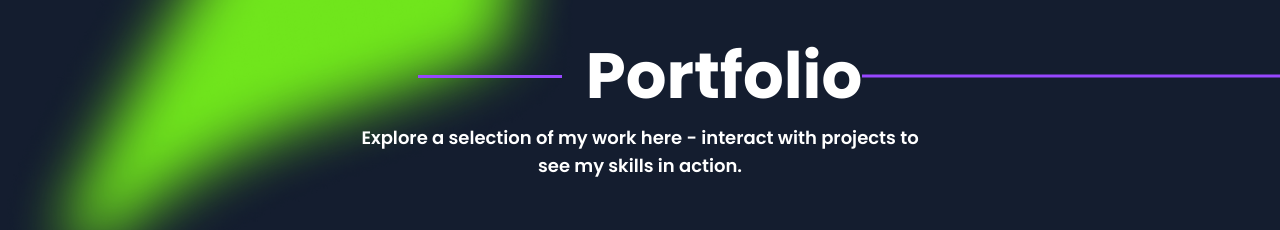
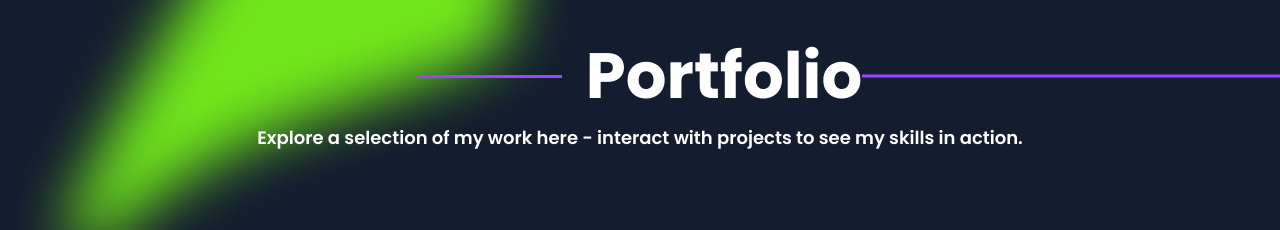
Before and after one commit to Hamidou-ctr/portfolio, an Angular app: page / in a window 1280 px wide. Shown: the part 2380-2610 px from the top of the page. Built offline with nearby package versions, Linux system fonts and the light colour scheme.

Commit message:
feat: remove LinkedIn profile from data and UI components

```diff
--- a/src/app/core/data/profile.data.ts
+++ b/src/app/core/data/profile.data.ts
@@ -2,7 +2,6 @@ export interface Profile {
   readonly name: string;
   readonly email: string;
   readonly github: string;
-  readonly linkedin: string;
 }
 
 /** Replace the placeholder links with your real GitHub / LinkedIn profile URLs. */
@@ -10,5 +9,4 @@ export const PROFILE: Profile = {
   name: 'Hamidou Diallo',
   email: 'hamiduguinea@gmail.com',
   github: 'https://github.com/Hamidou-ctr',
-  linkedin: '#',
 };
--- a/src/app/layout/footer/footer.ts
+++ b/src/app/layout/footer/footer.ts
@@ -44,15 +44,6 @@ import { BrandLogo } from '../../shared/brand-logo/brand-logo';
               class="h-8 w-8"
             />
           </a>
-          <a [href]="profile.linkedin" target="_blank" rel="noopener" aria-label="LinkedIn">
-            <img
-              ngSrc="assets/img/linkedin_button.png"
-              width="30"
-              height="31"
-              alt=""
-              class="h-8 w-8"
-            />
-          </a>
         </div>
 
         <a routerLink="/legal-notice" class="text-base transition hover:text-accent-400 md:hidden">
--- a/src/app/sections/hero/hero.ts
+++ b/src/app/sections/hero/hero.ts
@@ -143,21 +143,6 @@ import { PROFILE } from '../../core/data/profile.data';
           <img ngSrc="assets/img/email_button.png" width="30" height="31" alt="" class="h-8 w-8" />
           <span class="hidden text-lg md:inline">{{ profile.email }}</span>
         </a>
-        <a
-          [href]="profile.linkedin"
-          target="_blank"
-          rel="noopener"
-          aria-label="LinkedIn"
-          class="md:hidden"
-        >
-          <img
-            ngSrc="assets/img/linkedin_button.png"
-            width="30"
-            height="31"
-            alt=""
-            class="h-8 w-8"
-          />
-        </a>
       </div>
     </section>
   `,
--- a/src/app/sections/portfolio/portfolio.ts
+++ b/src/app/sections/portfolio/portfolio.ts
@@ -20,7 +20,11 @@ import { ScrollReveal } from '../../shared/scroll-reveal/scroll-reveal';
         class="pointer-events-none absolute top-1/3 -left-40 z-0 w-100 max-w-none md:-left-60 md:w-180"
       />
 
-      <div class="text-center">
+      <div class="text-center"
+      [once]="false"
+          [appScrollReveal]="'zoom-in'"
+          [delay]="300"
+      >
         <div class="relative inline-flex items-center gap-4 md:gap-6">
           <span aria-hidden="true" class="h-0.75 w-8 flex-none bg-violet-500 md:w-36"></span>
           <h2 class="font-heading text-3xl font-bold leading-none sm:text-5xl lg:text-[64px]">
@@ -31,7 +35,7 @@ import { ScrollReveal } from '../../shared/scroll-reveal/scroll-reveal';
             class="absolute left-full top-1/2 h-0.75 w-screen -translate-y-1/2 bg-violet-500"
           ></span>
         </div>
-        <p class="mx-auto mt-4 max-w-xl text-base md:text-lg">{{ t().portfolio.subtitle }}</p>
+        <p class="mx-auto mt-4 text-base md:text-lg">{{ t().portfolio.subtitle }}</p>
       </div>
 
       <div class="relative mx-auto max-w-360 px-6 md:px-8">
```
